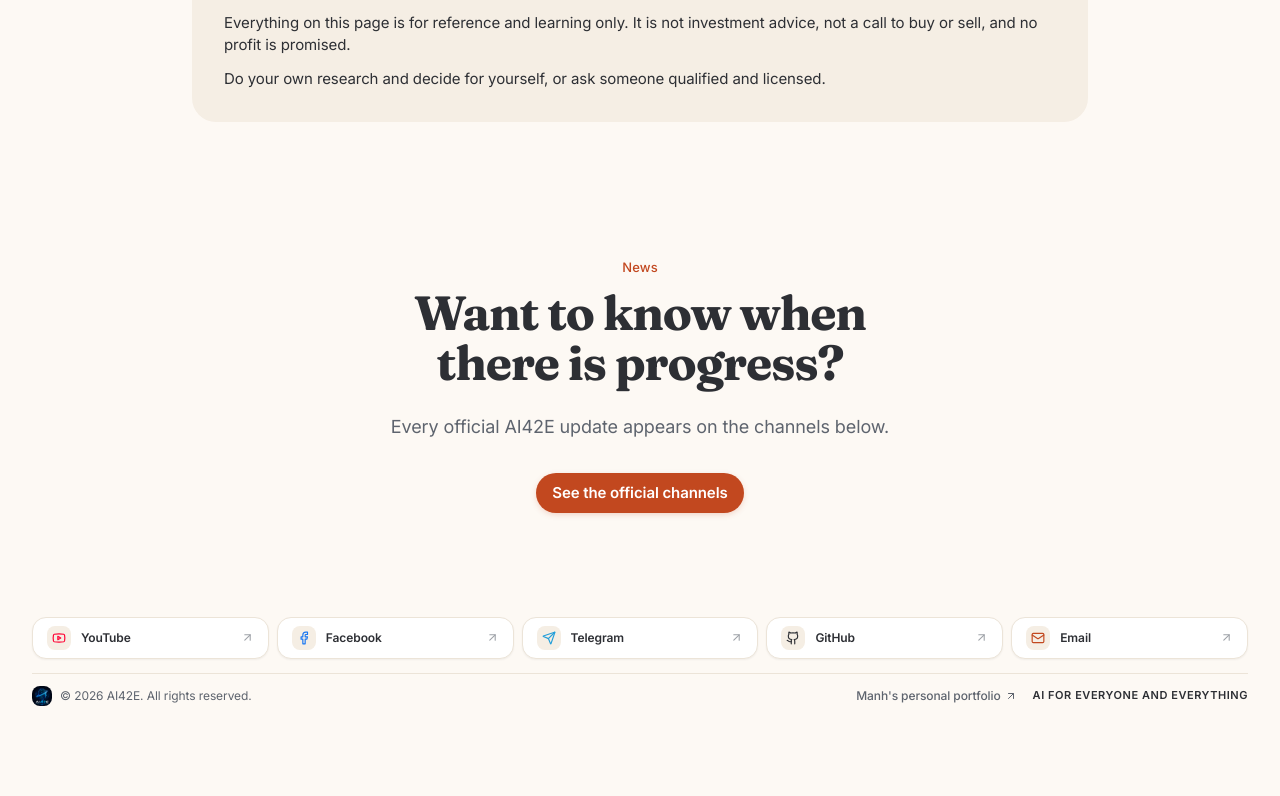
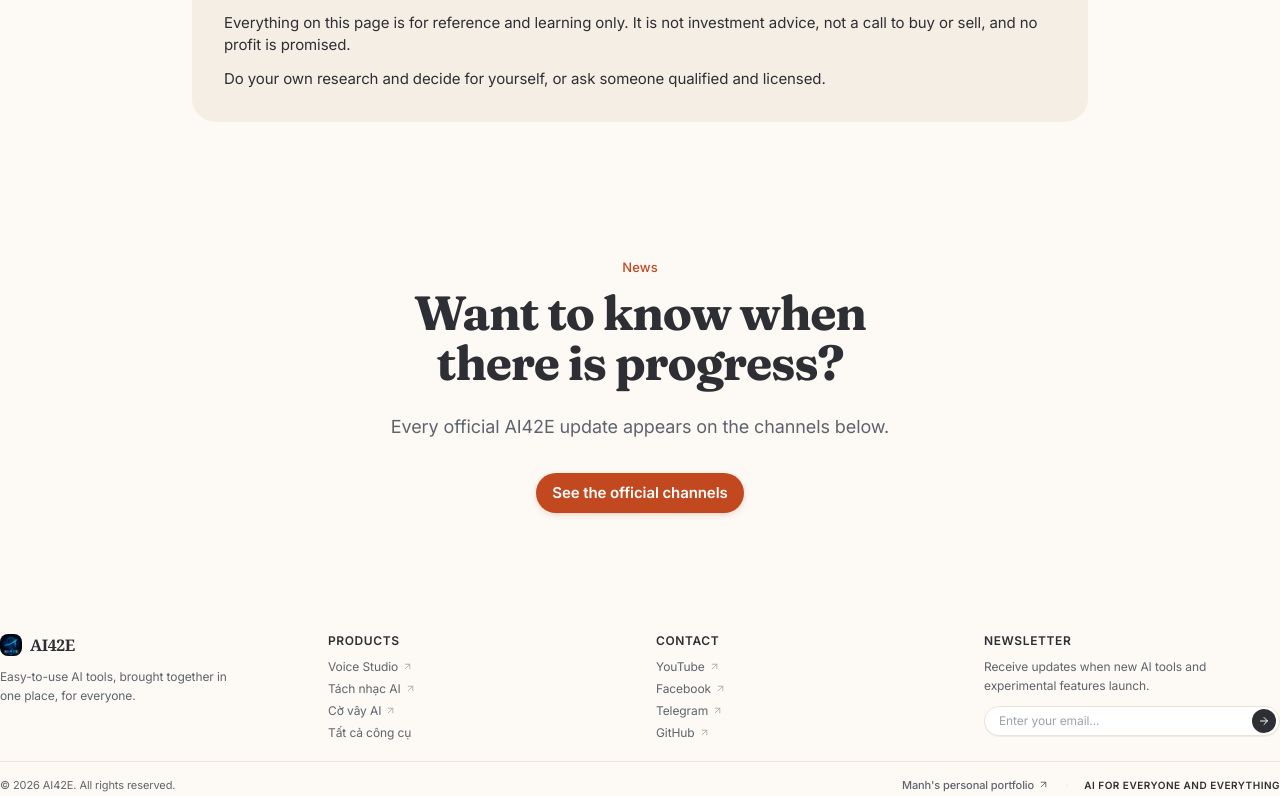
Before and after one commit to nhmanhDev/LandingPage, a Next.js app in the folder LandingPageMaster/: page /invest in a window 1280 px wide. Shown: the part 1753-2549 px from the top of the page. Before the commit the page ends 2463 px from the top, so only its background shows below. Built offline with nearby package versions, Linux system fonts and the light colour scheme.

Commit message:
feat(footer): implement SquareUi card-in-card master island and 4-column directory

```diff
--- a/LandingPageMaster/src/components/brand/BrandFooter.tsx
+++ b/LandingPageMaster/src/components/brand/BrandFooter.tsx
@@ -1,73 +1,163 @@
 "use client";
 
+import { useState } from "react";
 import Image from "next/image";
-import { ArrowUpRight, Facebook, Github, Mail, Send, Youtube } from "lucide-react";
+import { ArrowRight, ArrowUpRight, Check } from "lucide-react";
 import logo from "@/app/android-chrome-192x192.png";
 import { PORTFOLIO_URL, SOCIALS } from "@/lib/brand/content";
 import { useBrand } from "./LocaleProvider";
 
-const ICONS: Record<string, { Icon: React.ComponentType<{ size?: number; "aria-hidden"?: boolean }>; color: string }> = {
-  youtube: { Icon: Youtube, color: "#ff0033" },
-  facebook: { Icon: Facebook, color: "#1877f2" },
-  telegram: { Icon: Send, color: "#229ed9" },
-  github: { Icon: Github, color: "var(--b-ink)" },
-  email: { Icon: Mail, color: "var(--b-brand)" },
+const ECOSYSTEM_LINKS = [
+  { name: "Voice Studio", href: "https://voice.ai42e.com", external: true },
+  { name: "Tách nhạc AI", href: "https://audio.ai42e.com", external: true },
+  { name: "Cờ vây AI", href: "https://baduk.ai42e.com", external: true },
+  { name: "Tất cả công cụ", href: "#products", external: false },
+];
+
+export function BrandFooter({ inIsland = true }: { inIsland?: boolean }) {
+  const { c, locale } = useBrand();
+  const [email, setEmail] = useState("");
+  const [subscribed, setSubscribed] = useState(false);
+
+  const handleSubscribe = (e: React.FormEvent) => {
+    e.preventDefault();
+    if (!email || !email.includes("@")) return;
+    setSubscribed(true);
   };
 
-export function BrandFooter() {
-  const { c } = useBrand();
+  const isVi = locale === "vi";
 
-  return (
-    <footer className="w-full pt-2 pb-1">
-      <div className="mx-auto max-w-7xl px-4 sm:px-6 lg:px-8">
+  const content = (
+    <footer className="w-full pt-5 sm:pt-6">
+      {/* 4-Column Directory (SquareUi / Slite multi-column style) */}
+      <div className="grid grid-cols-2 gap-x-6 gap-y-5 sm:grid-cols-4 lg:gap-x-8">
+        {/* Column 1: Brand Info */}
+        <div className="col-span-2 sm:col-span-1">
+          <div className="flex items-center gap-2">
+            <Image src={logo} alt="AI42E" width={22} height={22} className="rounded-md" />
+            <span className="font-serif text-base font-bold text-[var(--b-ink)] tracking-tight">AI42E</span>
+          </div>
+          <p className="mt-2.5 text-xs text-[var(--b-muted)] leading-relaxed max-w-[230px]">
+            {c.footer.about}
+          </p>
+        </div>
 
-        {/* Social Platforms Links Bar (Clean, no @, compact pills) */}
-        <ul className="grid grid-cols-2 gap-2 sm:grid-cols-3 lg:grid-cols-5">
-          {SOCIALS.map((social) => {
-            const { Icon, color } = ICONS[social.id];
-            const external = !social.href.startsWith("mailto:");
-            return (
+        {/* Column 2: Products */}
+        <div>
+          <h3 className="text-xs font-semibold uppercase tracking-wider text-[var(--b-ink)]">
+            {c.footer.colProducts}
+          </h3>
+          <ul className="mt-2.5 space-y-1.5 text-xs">
+            {ECOSYSTEM_LINKS.map((item) => (
+              <li key={item.name}>
+                <a
+                  href={item.href}
+                  {...(item.external ? { target: "_blank", rel: "noopener noreferrer" } : {})}
+                  className="group inline-flex items-center gap-1 text-[var(--b-muted)] transition-colors hover:text-[var(--b-ink)]"
+                >
+                  <span>{item.name}</span>
+                  {item.external ? (
+                    <ArrowUpRight size={11} className="opacity-50 transition-transform group-hover:translate-x-0.5 group-hover:-translate-y-0.5 group-hover:opacity-100" />
+                  ) : null}
+                </a>
+              </li>
+            ))}
+          </ul>
+        </div>
+
+        {/* Column 3: Socials */}
+        <div>
+          <h3 className="text-xs font-semibold uppercase tracking-wider text-[var(--b-ink)]">
+            {c.footer.colContact}
+          </h3>
+          <ul className="mt-2.5 space-y-1.5 text-xs">
+            {SOCIALS.filter((s) => s.id !== "email").map((social) => (
               <li key={social.id}>
                 <a
                   href={social.href}
-                  {...(external ? { target: "_blank", rel: "noopener noreferrer" } : {})}
-                  className="group flex items-center justify-between gap-2 rounded-xl border border-[var(--b-line)] bg-[var(--b-surface)] px-3.5 py-2 shadow-xs transition-all duration-150 hover:-translate-y-0.5 hover:border-[var(--b-ink)]"
+                  target="_blank"
+                  rel="noopener noreferrer"
+                  className="group inline-flex items-center gap-1 text-[var(--b-muted)] transition-colors hover:text-[var(--b-ink)]"
                 >
-                  <div className="flex items-center gap-2.5 min-w-0">
-                    <span
-                      className="grid h-6 w-6 shrink-0 place-items-center rounded-md bg-[var(--b-chip)] transition-transform group-hover:scale-105"
-                      style={{ color }}
-                    >
-                      <Icon size={14} aria-hidden />
-                    </span>
-                    <span className="text-xs font-semibold text-[var(--b-ink)] truncate">
-                      {social.name}
-                    </span>
-                  </div>
-                  <ArrowUpRight size={13} className="text-[var(--b-muted)] shrink-0 opacity-60 group-hover:opacity-100 group-hover:translate-x-0.5 transition-all" />
+                  <span>{social.name}</span>
+                  <ArrowUpRight size={11} className="opacity-50 transition-transform group-hover:translate-x-0.5 group-hover:-translate-y-0.5 group-hover:opacity-100" />
                 </a>
               </li>
-            );
-          })}
+            ))}
           </ul>
+        </div>
+
+        {/* Column 4: Newsletter */}
+        <div className="col-span-2 sm:col-span-1">
+          <h3 className="text-xs font-semibold uppercase tracking-wider text-[var(--b-ink)]">
+            {isVi ? "Bản tin AI42E" : "Newsletter"}
+          </h3>
+          <p className="mt-2 text-xs text-[var(--b-muted)] leading-relaxed">
+            {isVi
+              ? "Nhận thông báo khi ra mắt công cụ AI mới và tính năng thử nghiệm sớm."
+              : "Receive updates when new AI tools and experimental features launch."}
+          </p>
+
+          <form onSubmit={handleSubscribe} className="relative mt-2.5 flex items-center">
+            {subscribed ? (
+              <div className="flex items-center gap-1.5 text-xs font-medium text-[var(--b-pos-fg)] bg-[var(--b-pos-bg)] py-1.5 px-3 rounded-full">
+                <Check size={13} />
+                <span>{isVi ? "Đã đăng ký! Cảm ơn bạn." : "Subscribed! Thank you."}</span>
+              </div>
+            ) : (
+              <>
+                <input
+                  type="email"
+                  value={email}
+                  onChange={(e) => setEmail(e.target.value)}
+                  placeholder={isVi ? "Nhập email của bạn..." : "Enter your email..."}
+                  required
+                  className="w-full rounded-full border border-[var(--b-line)] bg-[var(--b-surface)] py-1.5 pl-3.5 pr-9 text-xs text-[var(--b-ink)] placeholder:text-[var(--b-muted)]/60 focus:border-[var(--b-ink)] focus:outline-none transition-colors shadow-2xs"
+                />
+                <button
+                  type="submit"
+                  aria-label={isVi ? "Đăng ký nhận tin" : "Subscribe"}
+                  className="absolute right-1 grid h-6 w-6 place-items-center rounded-full bg-[var(--b-ink)] text-[var(--b-bg)] hover:opacity-85 transition-opacity"
+                >
+                  <ArrowRight size={12} />
+                </button>
+              </>
+            )}
+          </form>
+        </div>
+      </div>
 
       {/* Bottom Copyright & Slogan Bar */}
-        <div className="mt-3.5 flex flex-col gap-2 border-t border-[var(--b-line)] pt-3 sm:flex-row sm:items-center sm:justify-between text-xs">
+      <div className="mt-5 flex flex-col gap-2 border-t border-[var(--b-line)] pt-3 sm:flex-row sm:items-center sm:justify-between text-[11px]">
         <div className="flex items-center gap-2">
-            <Image src={logo} alt="" width={20} height={20} className="rounded-md" />
           <p className="text-[var(--b-muted)]">
             © {new Date().getFullYear()} {c.footer.rights}
           </p>
         </div>
         <div className="flex flex-wrap items-center gap-x-4 gap-y-1">
-            <a href={PORTFOLIO_URL} target="_blank" rel="noopener noreferrer" className="inline-flex items-center gap-1 text-[var(--b-muted)] transition-colors hover:text-[var(--b-ink)] font-medium">
+          <a
+            href={PORTFOLIO_URL}
+            target="_blank"
+            rel="noopener noreferrer"
+            className="inline-flex items-center gap-1 text-[var(--b-muted)] transition-colors hover:text-[var(--b-ink)] font-medium"
+          >
             <span>{c.footer.portfolio}</span>
-              <ArrowUpRight size={12} aria-hidden="true" />
+            <ArrowUpRight size={11} aria-hidden="true" />
           </a>
-            <p className="font-semibold text-[var(--b-ink)] tracking-wider text-[11px]">{c.footer.slogan}</p>
-          </div>
+          <span className="text-[var(--b-line)] hidden sm:inline">·</span>
+          <p className="font-semibold text-[var(--b-ink)] tracking-wider text-[10px]">{c.footer.slogan}</p>
         </div>
       </div>
     </footer>
   );
+
+  if (inIsland) {
+    return content;
   }
+
+  return (
+    <div className="mx-auto max-w-7xl px-4 sm:px-6 lg:px-8">
+      {content}
+    </div>
+  );
+}
--- a/LandingPageMaster/src/components/brand/BrandPage.tsx
+++ b/LandingPageMaster/src/components/brand/BrandPage.tsx
@@ -62,12 +62,15 @@ export function BrandPage() {
             {/* 8. Frequently Asked Questions */}
             <FaqSection />
 
-            {/* 9. Closing Billboard & Directory (Exactly 1 Full Screen) */}
-            <section id="contact" className="min-h-[calc(100svh-4rem)] lg:h-[calc(100svh-4rem)] flex flex-col justify-between py-3 sm:py-5 overflow-hidden">
-              <div className="flex-1 flex flex-col justify-center">
-                <ClosingSection />
+            {/* 9. Closing Billboard & Directory (Master Island Container - Exactly 1 Full Screen) */}
+            <section id="contact" className="min-h-[calc(100svh-4rem)] lg:h-[calc(100svh-4rem)] flex flex-col justify-center py-2 sm:py-3.5 px-3 sm:px-6 lg:px-8 overflow-hidden">
+              <div className="mx-auto w-full max-w-7xl h-full flex flex-col justify-center">
+                {/* Outer Master Container / Island (SquareUi Card-in-Card style) */}
+                <div className="rounded-[32px] sm:rounded-[40px] lg:rounded-[44px] border border-[var(--b-line)] bg-[var(--b-lav)]/75 dark:bg-[var(--b-lav)]/40 p-4 sm:p-6 lg:p-7 shadow-[var(--sh-card)] flex flex-col justify-between">
+                  <ClosingSection />
+                  <BrandFooter inIsland />
+                </div>
               </div>
-              <BrandFooter />
             </section>
           </main>
         </div>
--- a/LandingPageMaster/src/components/brand/ClosingSection.tsx
+++ b/LandingPageMaster/src/components/brand/ClosingSection.tsx
@@ -21,51 +21,54 @@ const ORBIT = [
 ];
 
 export function ClosingSection() {
-  const { c } = useBrand();
+  const { c, locale } = useBrand();
   const paused = useReducedMotion();
   const { resolvedTheme } = useTheme();
   const mounted = useMounted();
   const pathColor = mounted && resolvedTheme === "dark" ? "rgba(243,241,255,0.22)" : "rgba(45,47,52,0.18)";
+  const isVi = locale === "vi";
 
   return (
-    <div className="w-full">
-      <div className="mx-auto max-w-7xl px-4 sm:px-6 lg:px-8">
     <Reveal>
-          <div className="rounded-[36px] sm:rounded-[40px] border border-[var(--b-line)] bg-[var(--b-lav)] p-6 sm:p-8 lg:p-9 shadow-[var(--sh-card)] relative overflow-hidden">
+      {/* Inner Elevated CTA Card (SquareUi Card-in-Card pattern) */}
+      <div className="rounded-2xl sm:rounded-3xl border border-[var(--b-line)] bg-[var(--b-surface)] p-5 sm:p-7 lg:p-8 shadow-xs relative overflow-hidden">
         <div className="relative z-10 grid items-center gap-6 md:grid-cols-[1.15fr_0.85fr]">
           <div>
-                <SectionTitle text={c.closing.title} className="t-title font-bold text-[var(--b-ink)]" />
-                <p className="t-body mt-2.5 max-w-md text-sm sm:text-base text-[var(--b-muted)] leading-relaxed">
+            <span className="eyebrow block text-[11px] font-semibold uppercase tracking-wider text-[var(--b-brand)] mb-1.5">
+              {isVi ? "Hệ sinh thái AI42E" : "AI42E Ecosystem"}
+            </span>
+            <SectionTitle text={c.closing.title} className="t-title text-2xl sm:text-3xl lg:text-[2rem] font-bold text-[var(--b-ink)] leading-tight" />
+            <p className="t-body mt-2 max-w-md text-xs sm:text-sm text-[var(--b-muted)] leading-relaxed">
               {c.closing.sub}
             </p>
-                <div className="mt-5 flex flex-wrap items-center gap-3">
+            <div className="mt-4 sm:mt-5 flex flex-wrap items-center gap-3">
               <a
                 href="#products"
-                    className="pill pill-cta inline-flex items-center gap-2 !py-2.5 !px-5 text-sm font-semibold"
+                className="pill pill-cta inline-flex items-center gap-2 !py-2 !px-4 sm:!py-2.5 sm:!px-5 text-xs sm:text-sm font-semibold"
               >
                 <span>{c.closing.cta}</span>
-                    <ArrowRight size={15} aria-hidden="true" />
+                <ArrowRight size={14} aria-hidden="true" />
               </a>
               <a
                 href="#contact"
-                    className="pill pill-outline inline-flex items-center gap-1.5 !py-2.5 !px-5 text-sm font-semibold"
+                className="pill pill-outline inline-flex items-center gap-1.5 !py-2 !px-4 sm:!py-2.5 sm:!px-5 text-xs sm:text-sm font-semibold"
               >
                 {c.closing.cta2}
               </a>
             </div>
-                <p className="t-small mt-3 text-xs text-[var(--b-muted)]">{c.closing.trust}</p>
+            <p className="t-small mt-2.5 text-[11px] text-[var(--b-muted)]">{c.closing.trust}</p>
           </div>
 
-              <div className="relative mx-auto h-[170px] w-full max-w-[360px] sm:h-[190px]" aria-hidden="true">
+          <div className="relative mx-auto h-[155px] w-full max-w-[340px] sm:h-[175px]" aria-hidden="true">
             <OrbitImages
               images={ORBIT}
               shape="ellipse"
-                  radiusX={135}
-                  radiusY={75}
+              radiusX={130}
+              radiusY={70}
               rotation={-12}
               duration={36}
-                  itemSize={46}
-                  itemRadius={12}
+              itemSize={44}
+              itemRadius={11}
               shadow={0.25}
               paused={paused}
               responsive
@@ -75,8 +78,8 @@ export function ClosingSection() {
               width="100%"
               height="100%"
               centerContent={
-                    <span className="grid h-12 w-12 place-items-center rounded-2xl bg-[var(--b-surface)] border border-[var(--b-line)] shadow-sm">
-                      <Image src={logo} alt="" width={28} height={28} className="rounded-lg" />
+                <span className="grid h-11 w-11 place-items-center rounded-2xl bg-[var(--b-surface)] border border-[var(--b-line)] shadow-sm">
+                  <Image src={logo} alt="" width={26} height={26} className="rounded-lg" />
                 </span>
               }
             />
@@ -84,7 +87,5 @@ export function ClosingSection() {
         </div>
       </div>
     </Reveal>
-      </div>
-    </div>
   );
 }
```
Lines whose indentation alone changed are shown as unchanged.
